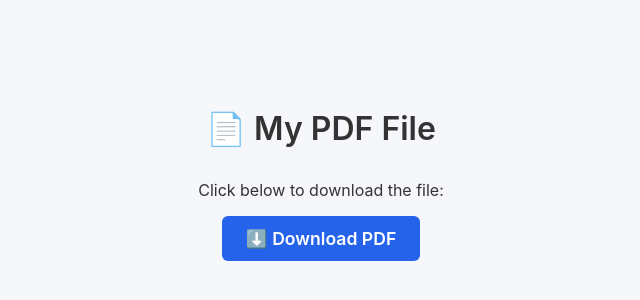
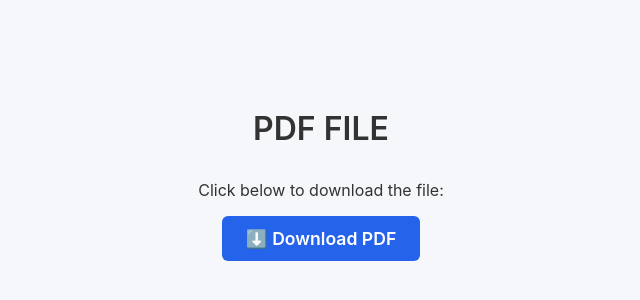
Before and after one commit to dragonzamit1234/PDF, a plain HTML site: page index.html in a window 1280 px wide. Shown: the part 226-526 px from the top of the page, without its empty margins (319-959 px from the left). Drawn offline with Linux system fonts and the light colour scheme.

Commit message:
Update index.html

```diff
--- a/index.html
+++ b/index.html
@@ -38,7 +38,7 @@
   </style>
 </head>
 <body>
-  <h1>📄 My PDF File</h1>
+  <h1>PDF FILE</h1>
   <p>Click below to download the file:</p>
   <a href="document.pdf" class="download-btn" download>⬇️ Download PDF</a>
 </body>
```
